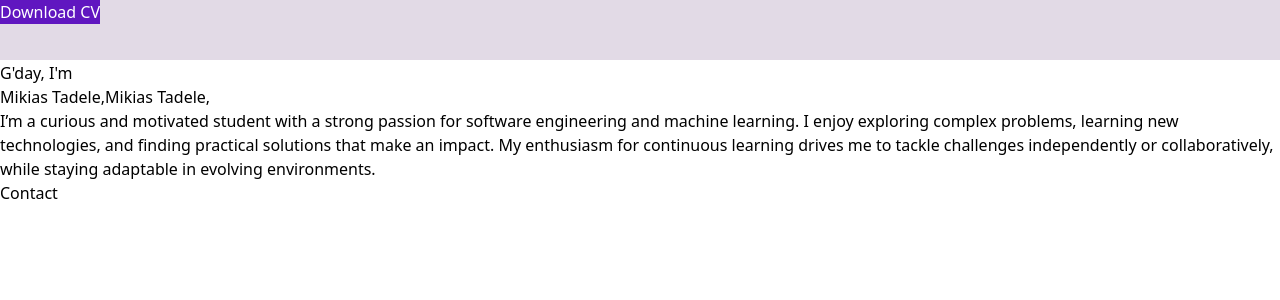
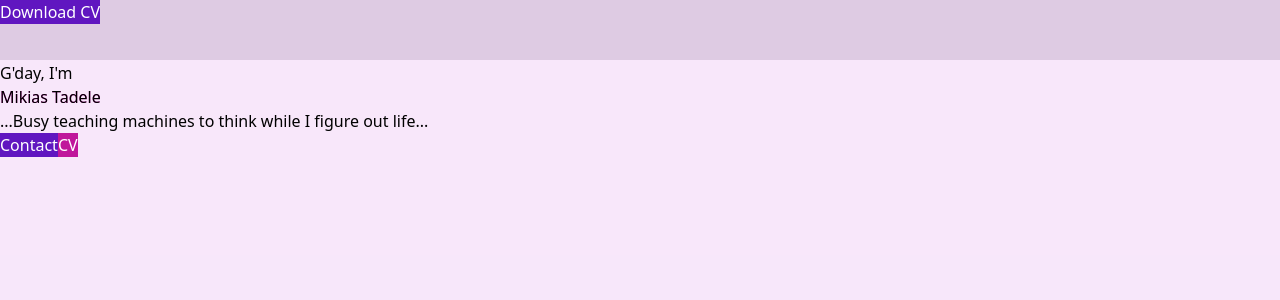
Before and after one commit to Mikias7/portfolio, a React (Vite) app in the folder portfolio/: page / in a window 1280 px wide. Shown: the top 300 px of the page. Built offline with nearby package versions, Linux system fonts and the light colour scheme.

Commit message:
Polished Home page

```diff
--- a/portfolio/src/App.jsx
+++ b/portfolio/src/App.jsx
@@ -18,7 +18,7 @@ function App() {
   }, []);
 
   return (
-    <div className="relative w-full h-screen" style={{height: "410vh"}}>
+    <div className="relative w-full h-screen" style={{height: "410vh", background: "#e7b2ee50"}}>
 
       <div>
         <Nav />
@@ -31,7 +31,7 @@ function App() {
       <div  className="relative z-10 text-white  ">
         {/* <h1>Hello</h1> */}
 
-        <section id="home" className="pt-40 h-screen" data-aos="fade-up" style={{height: "100vh"}} >
+        <section id="home" className="pt-80 h-screen" data-aos="fade-up" style={{height: "100vh"}} >
           <Home />
         </section>
 
@@ -49,7 +49,7 @@ function App() {
           <Projects />
         </section>
 
-        <section id="contact" className="pt-40 h-screen" style={{height: "50vh", background: "#5f5464" }} data-aos="fade-up" >
+        <section id="contact" className="pt-40 h-screen" style={{height: "50vh", background: "#5f546450" }} data-aos="fade-up" >
           <Contact />
         </section>
 
--- /dev/null
+++ b/portfolio/src/blocks/GradientText/GradientText.jsx
@@ -0,0 +1,69 @@
+export default function GradientText({
+  children,
+  className = "",
+  colors = ["#ffaa40", "#9c40ff", "#ffaa40"],
+  animationSpeed = 8,
+  showBorder = false,
+}) {
+  const gradientStyle = {
+    backgroundImage: `linear-gradient(to right, ${colors.join(", ")})`,
+    animationDuration: `${animationSpeed}s`,
+  };
+
+  return (
+    <div
+      className={`relative mx-auto flex max-w-fit flex-row items-center justify-center rounded-[1.25rem] font-medium backdrop-blur transition-shadow duration-500 overflow-hidden cursor-pointer ${className}`}
+    >
+      {showBorder && (
+        <div
+          className="absolute inset-0 bg-cover z-0 pointer-events-none animate-gradient"
+          style={{
+            ...gradientStyle,
+            backgroundSize: "300% 100%",
+          }}
+        >
+          <div
+            className="absolute inset-0 bg-black rounded-[1.25rem] z-[-1]"
+            style={{
+              width: "calc(100% - 2px)",
+              height: "calc(100% - 2px)",
+              left: "50%",
+              top: "50%",
+              transform: "translate(-50%, -50%)",
+            }}
+          ></div>
+        </div>
+      )}
+      <div
+        className="inline-block relative z-2 text-transparent bg-cover animate-gradient"
+        style={{
+          ...gradientStyle,
+          backgroundClip: "text",
+          WebkitBackgroundClip: "text",
+          backgroundSize: "300% 100%",
+        }}
+      >
+        {children}
+      </div>
+    </div>
+  );
+}
+
+// tailwind.config.js
+// module.exports = {
+//   theme: {
+//     extend: {
+//       keyframes: {
+//         gradient: {
+//           '0%': { backgroundPosition: '0% 50%' },
+//           '50%': { backgroundPosition: '100% 50%' },
+//           '100%': { backgroundPosition: '0% 50%' },
+//         },
+//       },
+//       animation: {
+//         gradient: 'gradient 8s linear infinite'
+//       },
+//     },
+//   },
+//   plugins: [],
+// };
--- /dev/null
+++ b/portfolio/src/blocks/ShinyText/ShinyText.jsx
@@ -0,0 +1,38 @@
+const ShinyText = ({ text, disabled = false, speed = 5, className = "" }) => {
+  const animationDuration = `${speed}s`;
+
+  return (
+    <div
+      className={`text-[#b5b5b5a4] bg-clip-text inline-block ${disabled ? "" : "animate-shine"} ${className}`}
+      style={{
+        backgroundImage:
+          "linear-gradient(120deg, rgba(255, 255, 255, 0) 40%, rgba(255, 255, 255, 0.8) 50%, rgba(255, 255, 255, 0) 60%)",
+        backgroundSize: "200% 100%",
+        WebkitBackgroundClip: "text",
+        animationDuration: animationDuration,
+      }}
+    >
+      {text}
+    </div>
+  );
+};
+
+export default ShinyText;
+
+// tailwind.config.js
+// module.exports = {
+//   theme: {
+//     extend: {
+//       keyframes: {
+//         shine: {
+//           '0%': { 'background-position': '100%' },
+//           '100%': { 'background-position': '-100%' },
+//         },
+//       },
+//       animation: {
+//         shine: 'shine 5s linear infinite',
+//       },
+//     },
+//   },
+//   plugins: [],
+// };
--- a/portfolio/src/pages/Home.jsx
+++ b/portfolio/src/pages/Home.jsx
@@ -1,5 +1,7 @@
 import DecryptedText from "../blocks/DecryptedText";
-import TextTrail from "../blocks/TextTrail/TextTrail";
+// import TextTrail from "../blocks/TextTrail/TextTrail";
+// import ShinyText from "../blocks/ShinyText/ShinyText";
+import GradientText from "../blocks/GradientText/GradientText";
 
 function Home(){
 
@@ -10,39 +12,55 @@ function Home(){
     return (
         <div className="text-neutral-950">
 
-            <div className=" grid flex justify-center pt-8 pr-8 pl-8 text-neutral-950 text-justify">
-                <h1 className=" text-6xl font-bold font-sans tracking-wide">G'day, I'm</h1>
+            <div className="grid flex justify-center pt-8 pr-8 pl-8 text-neutral-950 text-justify">
+                <h1 className="flex justify-center text-6xl font-bold font-sans tracking-wide">G'day, I'm</h1>
                 {/* <h1 className="text-6xl font-bold font-sans tracking-wide">Mikias Tadele,</h1> */}
 
-                <div className="text-6xl font-bold font-sans tracking-wide">
-                    <DecryptedText
-                        text="Mikias Tadele,"
-                        animateOn="view"
-                        revealDirection="center"/>
+                <div className="text-8xl pt-3 font-bold font-sans tracking-wide">
+
+                    <GradientText
+                        colors={["#ff40dfff", "#000000ff", "#bac4bfff", "#aeafb3ff", "#40ffaa"]}
+                        animationSpeed={3}
+                        showBorder={false}
+                        className="custom-class"
+                        >
+                        Mikias Tadele
+                    </GradientText>
                 </div>
+
             </div>
 
             <div>
-                <p className="text-2xl justify-center p-8 px-20 text-justify text-neutral-950">
-                    I’m a curious and motivated student with a strong passion for
-                    software engineering and machine learning. I enjoy exploring
-                    complex problems, learning new technologies, and finding practical
-                    solutions that make an impact. My enthusiasm for continuous learning
-                    drives me to tackle challenges independently or collaboratively, while
-                    staying adaptable in evolving environments.
-
+                <p className="text-xl flex justify-center p-2 px-20 text-justify text-neutral-950">
+                    ...Busy teaching machines to think while I figure out life...
                 </p>
             </div>
 
-            <div className="justify-center pt-8 px-20">
+            <div className="flex justify-center pt-8 px-20 gap-4">
                 <button
+                    type="button"
+                    className="flex justify-center pt-3 card-nav-cta-button hidden md:inline-flex w-40 h-12 border-0 rounded-[calc(0.75rem-0.2rem)] font-medium cursor-pointer transition-colors duration-300 ease-out hover:!bg-purple-500"
+                    style={{ backgroundColor: "#6016c0ff", color: "#fff" }}
                     onClick={handleClick}
-                    // class="w-20 rounded-lg bg-blue-500 shadow-md"
-                    variant="primary"
-                    >
-                        Contact
+                >
+                    Contact
+                </button>
+
+                <button
+                    type="button"
+                    className="flex justify-center pt-3 card-nav-cta-button hidden md:inline-flex w-40 h-12 border-0 rounded-[calc(0.75rem-0.2rem)] font-medium cursor-pointer transition-colors duration-300 ease-out hover:!bg-pink-500"
+                    style={{ backgroundColor: "#c0169bff", color: "#fff" }}
+                    onClick={() => {
+                    const link = document.createElement("a");
+                    link.href = "./public/MikiasResume.pdf";
+                    link.download = "mikias_resume.pdf";
+                    link.click();
+                    }}
+                >
+                    CV
                 </button>
             </div>
+
         </div>
     )
 }
```
